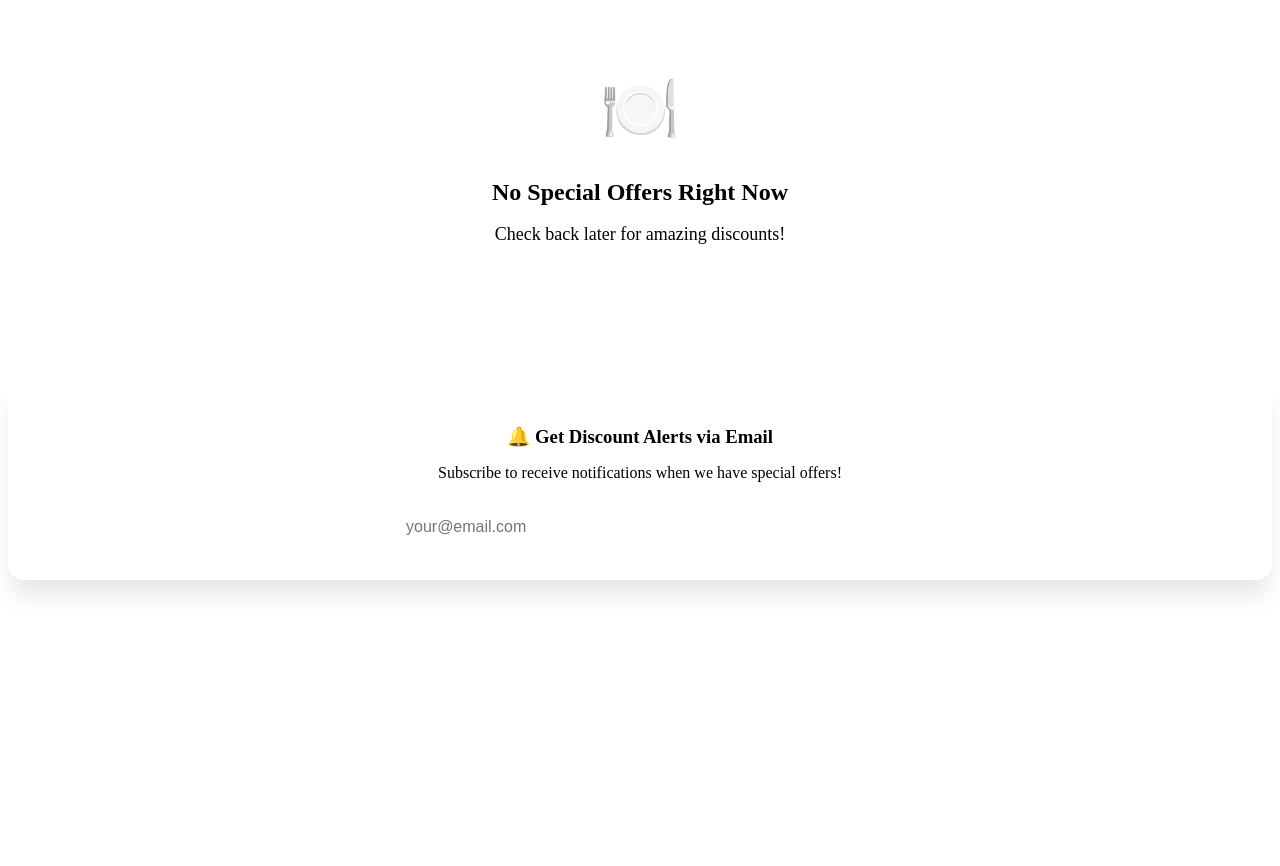
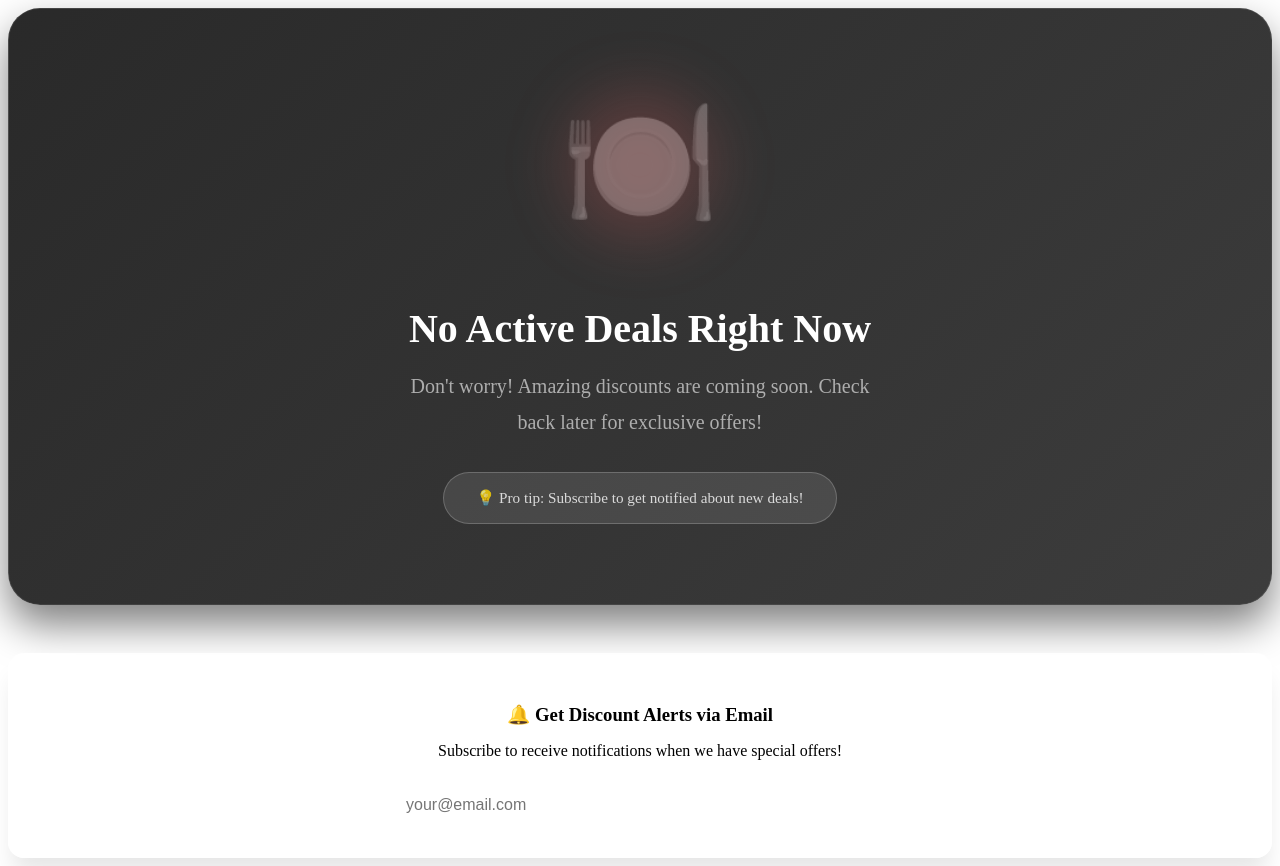
Before and after one commit to LakinduRavishka/Food_Waste_Management_System, a PHP site: page /index.php?page=index in a window 1280 px wide. Before the commit the page ends 595 px from the top, so only its background shows below. Run offline with PHP 8.4, Linux system fonts and the light colour scheme.

Commit message:
fix:update ui

```diff
--- a/app/views/customer/index.php
+++ b/app/views/customer/index.php
@@ -100,7 +100,12 @@
   <!-- Special Discounts Page -->
   <?php if (!empty($discounts)): ?>
     <div style="margin-bottom: 3rem;">
-      <h2 style="color: white; text-align: center; margin-bottom: 2rem; font-size: 2rem;">🔥 Special Discounts Today!</h2>
+      <div style="text-align: center; margin-bottom: 3rem;">
+        <h2 style="color: white; margin-bottom: 0.5rem; font-size: 3rem; font-weight: 800; background: linear-gradient(135deg, #ff6b6b, #ffd93d); -webkit-background-clip: text; -webkit-text-fill-color: transparent; background-clip: text;">
+          🔥 Today's Hot Deals
+        </h2>
+        <p style="color: rgba(255,255,255,0.7); font-size: 1.2rem;">Limited time offers - Grab them before they're gone!</p>
+      </div>
 
       <div class="grid grid--2" style="gap: 2rem;">
         <?php foreach ($discounts as $discount):
@@ -108,48 +113,91 @@
           $discounted_price = $original_price * (1 - $discount['discount_percentage']/100);
           $savings = $original_price - $discounted_price;
         ?>
-          <div class="card" style="background: linear-gradient(135deg, #ff6b6b, #ee5a24); color: white; padding: 2rem;">
-            <div style="display: flex; justify-content: space-between; align-items: center; margin-bottom: 1rem;">
-              <div>
-                <h3 style="color: white; margin-bottom: 0.5rem;"><?= htmlspecialchars($discount['name']) ?></h3>
-                <span style="background: rgba(255,255,255,0.2); color: white; padding: 0.25rem 0.75rem; border-radius: 999px; font-size: 0.875rem;">
+          <div class="card" style="position: relative; background: linear-gradient(135deg, rgba(30,30,30,0.95), rgba(50,50,50,0.95)); border-radius: 1.5rem; overflow: hidden; border: 1px solid rgba(255,255,255,0.1); box-shadow: 0 20px 40px rgba(0,0,0,0.5); transition: transform 0.3s ease;">
+
+            <!-- Discount Badge -->
+            <div style="position: absolute; top: 1.5rem; right: 1.5rem; z-index: 10;">
+              <div style="background: linear-gradient(135deg, #ff6b6b, #ee5a24); padding: 1rem 1.5rem; border-radius: 1rem; box-shadow: 0 8px 20px rgba(255,107,107,0.4); transform: rotate(3deg);">
+                <div style="font-size: 2.5rem; font-weight: 900; color: white; line-height: 1; text-shadow: 2px 2px 4px rgba(0,0,0,0.3);">
+                  <?= $discount['discount_percentage'] ?>%
+                </div>
+                <div style="font-size: 0.875rem; color: white; font-weight: 700; text-align: center; margin-top: 0.25rem;">OFF</div>
+              </div>
+            </div>
+
+            <!-- Background Pattern -->
+            <div style="position: absolute; top: 0; left: 0; right: 0; bottom: 0; opacity: 0.03; background-image: radial-gradient(circle, white 1px, transparent 1px); background-size: 20px 20px;"></div>
+
+            <!-- Image Section -->
+            <div style="position: relative; height: 200px; background: linear-gradient(135deg, rgba(255,107,107,0.2), rgba(255,217,61,0.2)); overflow: hidden;">
+              <img src="https://images.unsplash.com/photo-1555507036-ab1f4038808a?w=600&q=80"
+                   alt="Discount Product"
+                   style="width: 100%; height: 100%; object-fit: cover; opacity: 0.7;">
+              <div style="position: absolute; bottom: 0; left: 0; right: 0; background: linear-gradient(to top, rgba(0,0,0,0.8), transparent); padding: 1.5rem;">
+                <span style="background: rgba(255,107,107,0.9); color: white; padding: 0.4rem 1rem; border-radius: 50px; font-size: 0.875rem; font-weight: 700; text-transform: uppercase; letter-spacing: 0.5px;">
                   <?= htmlspecialchars($discount['category']) ?>
                 </span>
               </div>
-              <div style="text-align: right;">
-                <div style="font-size: 2.5rem; font-weight: 700; color: #ffeb3b;">
-                  <?= $discount['discount_percentage'] ?>%
-                </div>
-                <div style="font-size: 0.875rem; opacity: 0.9;">OFF</div>
-              </div>
             </div>
 
-            <div style="display: flex; justify-content: space-between; align-items: center; margin-bottom: 1.5rem;">
-              <div>
-                <div style="font-size: 1.5rem; font-weight: 600; color: white;">
-                  Rs.<?= number_format($discounted_price, 2) ?>
-                </div>
-                <div style="font-size: 1rem; opacity: 0.8;">
-                  <strike>Rs.<?= number_format($original_price, 2) ?></strike>
-                  <span style="color: #ffeb3b; font-weight: 600; margin-left: 0.5rem;">
-                    Save Rs.<?= number_format($savings, 2) ?>
-                  </span>
+            <!-- Content Section -->
+            <div style="padding: 2rem; position: relative; z-index: 2;">
+              <h3 style="color: white; margin-bottom: 1.5rem; font-size: 1.75rem; font-weight: 700;">
+                <?= htmlspecialchars($discount['name']) ?>
+              </h3>
+
+              <!-- Price Section -->
+              <div style="background: rgba(255,255,255,0.05); padding: 1.5rem; border-radius: 1rem; margin-bottom: 1.5rem; border: 1px solid rgba(255,255,255,0.1);">
+                <div style="display: flex; justify-content: space-between; align-items: center; margin-bottom: 1rem;">
+                  <div>
+                    <div style="font-size: 0.875rem; color: rgba(255,255,255,0.6); margin-bottom: 0.25rem; text-transform: uppercase; letter-spacing: 1px;">
+                      Sale Price
+                    </div>
+                    <div style="font-size: 2.5rem; font-weight: 900; background: linear-gradient(135deg, #ffd93d, #ff6b6b); -webkit-background-clip: text; -webkit-text-fill-color: transparent; background-clip: text; line-height: 1;">
+                      Rs.<?= number_format($discounted_price, 2) ?>
+                    </div>
+                  </div>
+                  <div style="text-align: right;">
+                    <div style="font-size: 1.125rem; color: rgba(255,255,255,0.5); text-decoration: line-through; margin-bottom: 0.25rem;">
+                      Rs.<?= number_format($original_price, 2) ?>
+                    </div>
+                    <div style="background: linear-gradient(135deg, #06D6A0, #00C9A7); color: white; padding: 0.4rem 1rem; border-radius: 50px; font-size: 0.875rem; font-weight: 700; display: inline-block;">
+                      Save Rs.<?= number_format($savings, 2) ?>
+                    </div>
+                  </div>
                 </div>
               </div>
-              <div style="text-align: right;">
-                <div style="font-size: 0.875rem; opacity: 0.9;">Until</div>
-                <div style="font-size: 1.25rem; font-weight: 600; color: #ffeb3b;">
-                  <?= date('g:i A', strtotime($discount['end_time'])) ?>
+
+              <!-- Time and Stock Section -->
+              <div style="display: grid; grid-template-columns: 1fr 1fr; gap: 1rem;">
+                <div style="background: linear-gradient(135deg, rgba(255,107,107,0.15), rgba(238,90,36,0.15)); padding: 1.25rem; border-radius: 1rem; border: 1px solid rgba(255,107,107,0.3);">
+                  <div style="display: flex; align-items: center; gap: 0.75rem;">
+                    <span style="font-size: 1.75rem;">⏰</span>
+                    <div>
+                      <div style="font-size: 0.75rem; color: rgba(255,255,255,0.6); margin-bottom: 0.25rem; text-transform: uppercase;">Ends At</div>
+                      <div style="font-size: 1.25rem; font-weight: 700; color: #ffd93d;">
+                        <?= date('g:i A', strtotime($discount['end_time'])) ?>
+                      </div>
+                    </div>
+                  </div>
+                </div>
+
+                <div style="background: linear-gradient(135deg, rgba(255,217,61,0.15), rgba(255,166,43,0.15)); padding: 1.25rem; border-radius: 1rem; border: 1px solid rgba(255,217,61,0.3);">
+                  <div style="display: flex; align-items: center; gap: 0.75rem;">
+                    <span style="font-size: 1.75rem;">📦</span>
+                    <div>
+                      <div style="font-size: 0.75rem; color: rgba(255,255,255,0.6); margin-bottom: 0.25rem; text-transform: uppercase;">In Stock</div>
+                      <div style="font-size: 1.25rem; font-weight: 700; color: #ffd93d;">
+                        <?= $discount['leftover_quantity'] ?> Left
+                      </div>
+                    </div>
+                  </div>
                 </div>
               </div>
-            </div>
 
-            <div style="background: rgba(255,255,255,0.1); padding: 1rem; border-radius: 0.5rem;">
-              <div style="display: flex; justify-content: space-between; align-items: center;">
-                <span style="font-size: 0.875rem; opacity: 0.9;">⏰ Limited Time</span>
-                <span style="font-size: 0.875rem; font-weight: 600; color: #ffeb3b;">
-                  <?= $discount['leftover_quantity'] ?> left
-                </span>
+              <!-- Progress Bar for Stock -->
+              <div style="margin-top: 1rem; background: rgba(255,255,255,0.1); height: 8px; border-radius: 50px; overflow: hidden;">
+                <div style="height: 100%; background: linear-gradient(90deg, #ff6b6b, #ffd93d); width: <?= min(100, ($discount['leftover_quantity'] / 100) * 100) ?>%; border-radius: 50px; transition: width 0.3s ease;"></div>
               </div>
             </div>
           </div>
@@ -157,13 +205,27 @@
       </div>
     </div>
   <?php else: ?>
-    <div style="background: rgba(255,255,255,0.95); padding: 4rem; border-radius: 1rem; text-align: center;">
-      <div style="font-size: 4rem; margin-bottom: 2rem;">🍽️</div>
-      <h2 style="color: var(--text-primary); margin-bottom: 1rem;">No Special Offers Right Now</h2>
-      <p style="color: var(--text-secondary); font-size: 1.125rem;">Check back later for amazing discounts!</p>
+    <div style="background: linear-gradient(135deg, rgba(30,30,30,0.95), rgba(50,50,50,0.95)); padding: 5rem 4rem; border-radius: 2rem; text-align: center; border: 1px solid rgba(255,255,255,0.1); box-shadow: 0 20px 40px rgba(0,0,0,0.5);">
+      <div style="margin-bottom: 2rem; position: relative; display: inline-block;">
+        <div style="font-size: 8rem; filter: grayscale(1); opacity: 0.3;">🍽️</div>
+        <div style="position: absolute; top: 50%; left: 50%; transform: translate(-50%, -50%); background: rgba(255,107,107,0.2); width: 150px; height: 150px; border-radius: 50%; filter: blur(30px);"></div>
+      </div>
+      <h2 style="color: white; margin-bottom: 1rem; font-size: 2.5rem; font-weight: 800;">No Active Deals Right Now</h2>
+      <p style="color: rgba(255,255,255,0.6); font-size: 1.25rem; max-width: 500px; margin: 0 auto; line-height: 1.8;">
+        Don't worry! Amazing discounts are coming soon. Check back later for exclusive offers!
+      </p>
+      <div style="margin-top: 2rem; display: inline-block; padding: 1rem 2rem; background: rgba(255,255,255,0.1); border-radius: 50px; border: 1px solid rgba(255,255,255,0.2);">
+        <span style="color: rgba(255,255,255,0.8); font-size: 0.95rem;">💡 Pro tip: Subscribe to get notified about new deals!</span>
+      </div>
     </div>
   <?php endif; ?>
 <?php endif; ?>
+
+<style>
+.card:hover {
+  transform: translateY(-10px);
+}
+</style>
 
 <!-- Email Subscription -->
 <div style="background: rgba(255,255,255,0.95); padding: 2rem; border-radius: 1rem; margin-top: 3rem; box-shadow: 0 20px 25px -5px rgb(0 0 0 / 0.1);">
```
